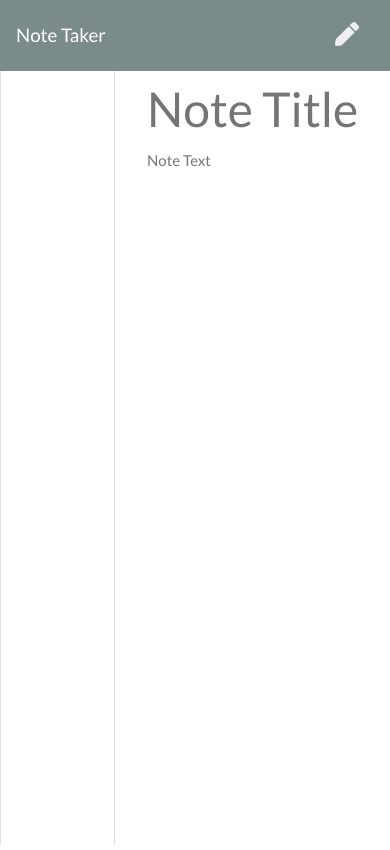
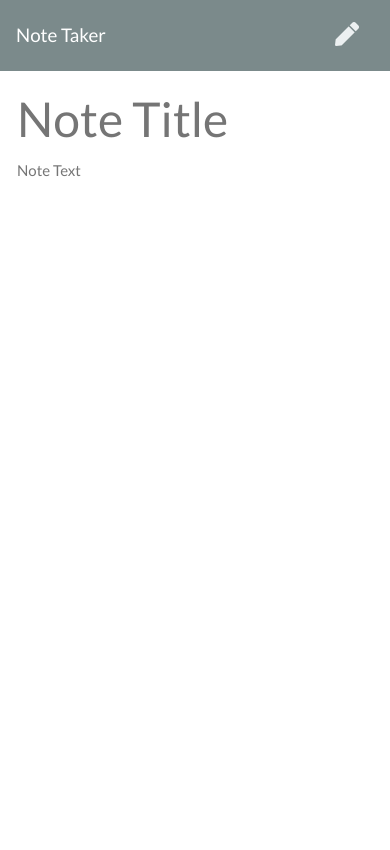
Before and after one commit to mhans003/notetaker, a website: page notes.html in a window 390 px wide. Drawn offline with nearby package versions, Linux system fonts and the light colour scheme; no server answers.

Commit message:
Applied styles to make notes page responsive on small screens by making the sections stack on small screens.

```diff
--- a/db/db.json
+++ b/db/db.json
@@ -1 +1 @@
-[{"title":"Sample","text":"some more text","id":"123443"},{"title":"sdfsdf","text":"sdfsdf","id":"134017"}]
+[{"title":"Sample","text":"some more text","id":"123443"},{"title":"sdfsdf","text":"sdfsdf","id":"134017"},{"title":"Sample","text":"My notes\nsdfljdslfkjlksdjf\nsdflj","id":"106353"}]
--- a/notes.html
+++ b/notes.html
@@ -23,13 +23,13 @@
     </nav>
     <div class="container-fluid">
         <div class="row">
-            <div class="col-4 list-container">
+            <div class="col-sm-4 list-container">
                 <div class="card">
                     <ul class="list-group">
                     </ul>
                 </div>
             </div>
-            <div class="col-8">
+            <div class="col-sm-8">
                 <input class="note-title" placeholder="Note Title" maxlength="28" type="text">
                 <textarea class="note-textarea" placeholder="Note Text"></textarea>
             </div>
--- a/package.json
+++ b/package.json
@@ -9,6 +9,7 @@
   "author": "",
   "license": "ISC",
   "dependencies": {
-    "express": "^4.17.1"
+    "express": "^4.17.1",
+    "nodemon": "^2.0.5"
   }
 }
--- a/public/style.css
+++ b/public/style.css
@@ -68,3 +68,13 @@ html, body {
   padding: 20px;
   cursor: pointer;
 }
+
+@media screen and (max-width: 575px) {
+  .list-container .card {
+    height: initial;
+    width: 75%;
+    margin-left: auto;
+    margin-right: auto;
+    margin-top: 10px;
+  }
+}
```
Also changed, not shown: index.html (+1 -1 lines), 1 other file.
